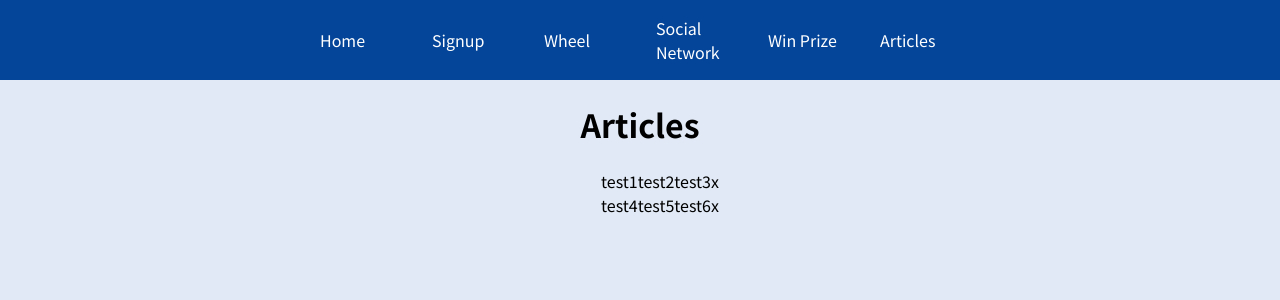
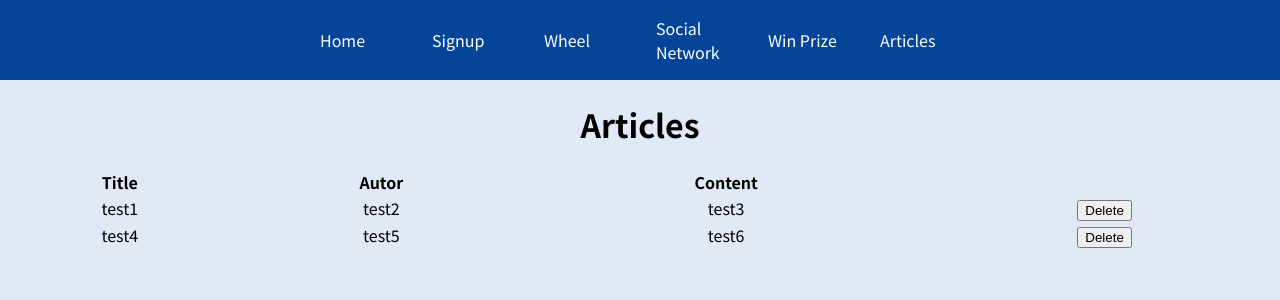
Before and after one commit to Subvisual-Academy/subvisuwheel, a React (Create React App) app in the folder frontend/: page /articles in a window 1280 px wide. Shown: the top 300 px of the page. Built offline with nearby package versions, Linux system fonts and the light colour scheme.

Commit message:
Fix Frontend
Why:
* Better way to present the content

How:
* Using a table tag from the HTML

```diff
--- a/frontend/src/pages/Article.css
+++ b/frontend/src/pages/Article.css
@@ -1,3 +1,8 @@
 .listItems {
     list-style: none;
 }
+
+.table {
+    border-collapse: collapse;
+    width: 100%;
+}
--- a/frontend/src/pages/Articles.js
+++ b/frontend/src/pages/Articles.js
@@ -19,11 +19,36 @@ const Articles = () => {
         { id: 2, title: "test4", autor: "test5", content: "test6" }
     ]
 
+    function handleClick(ID) {
+        console.log("ID: ", ID)
+    }
+
     return (
         <div class="center">
             <h1>Articles</h1>
+            <table className="table">
+                <tr>
+                    <th>Title</th>
+                    <th>Autor</th>
+                    <th>Content</th>
+                    <th></th>
+                </tr>
 
-            <ul className="listItems">
+                {articles.map((article) => {
+                    return (
+                        <tr className="item" id={article.id}>
+                            <td className="itemDisplay">{article.title}</td>
+                            <td className="itemDisplay">{article.autor}</td>
+                            <td className="itemDisplay">{article.content}</td>
+                            <td className="removeItemButton" >
+                                <button onClick={() => handleClick(article.id)}>Delete</button>
+                            </td>
+                        </tr>
+                    )
+                })}
+            </table>
+
+            {/* <ul className="listItems">
                 {articles.map((article) => {
                     return (
                         <li className="item" id={article.id}>
@@ -34,8 +59,7 @@ const Articles = () => {
                         </li>
                     )
                 })}
-            </ul>
-
+            </ul> */ }
         </div>
     )
 }
```
